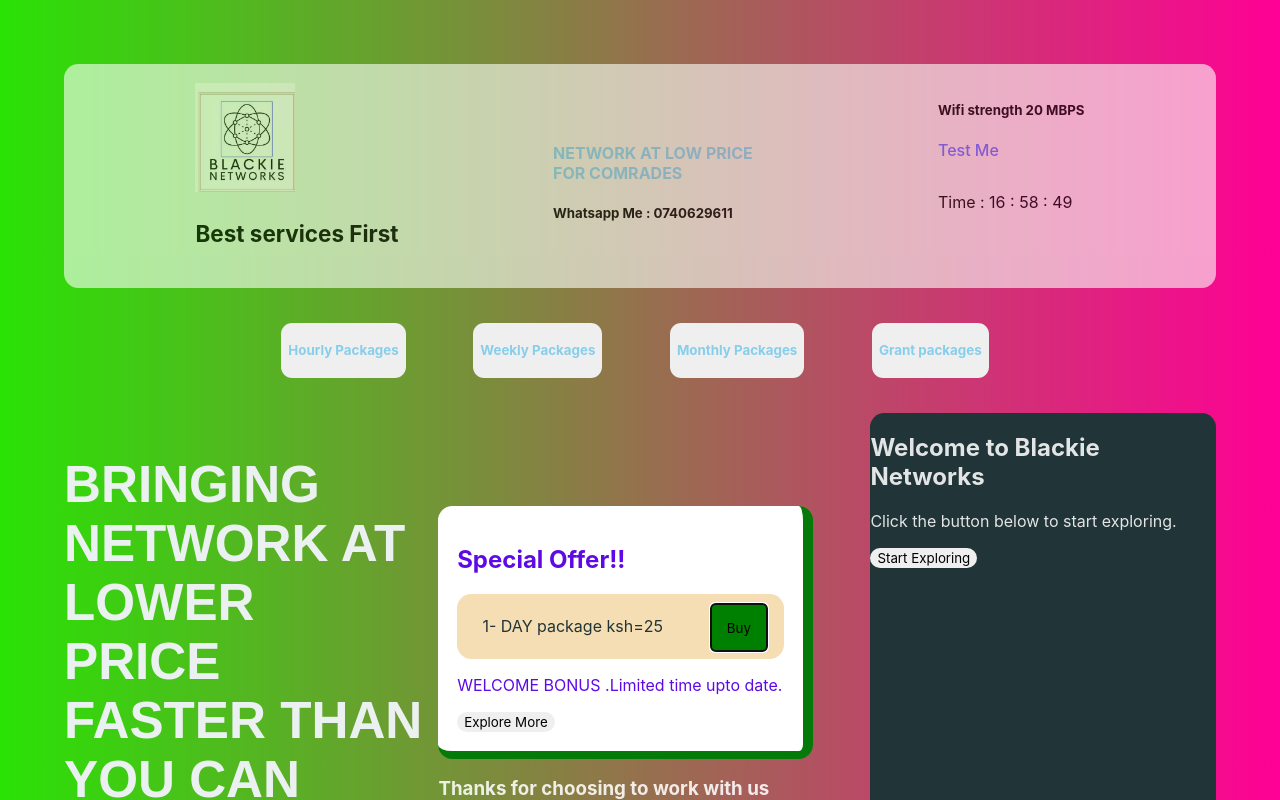
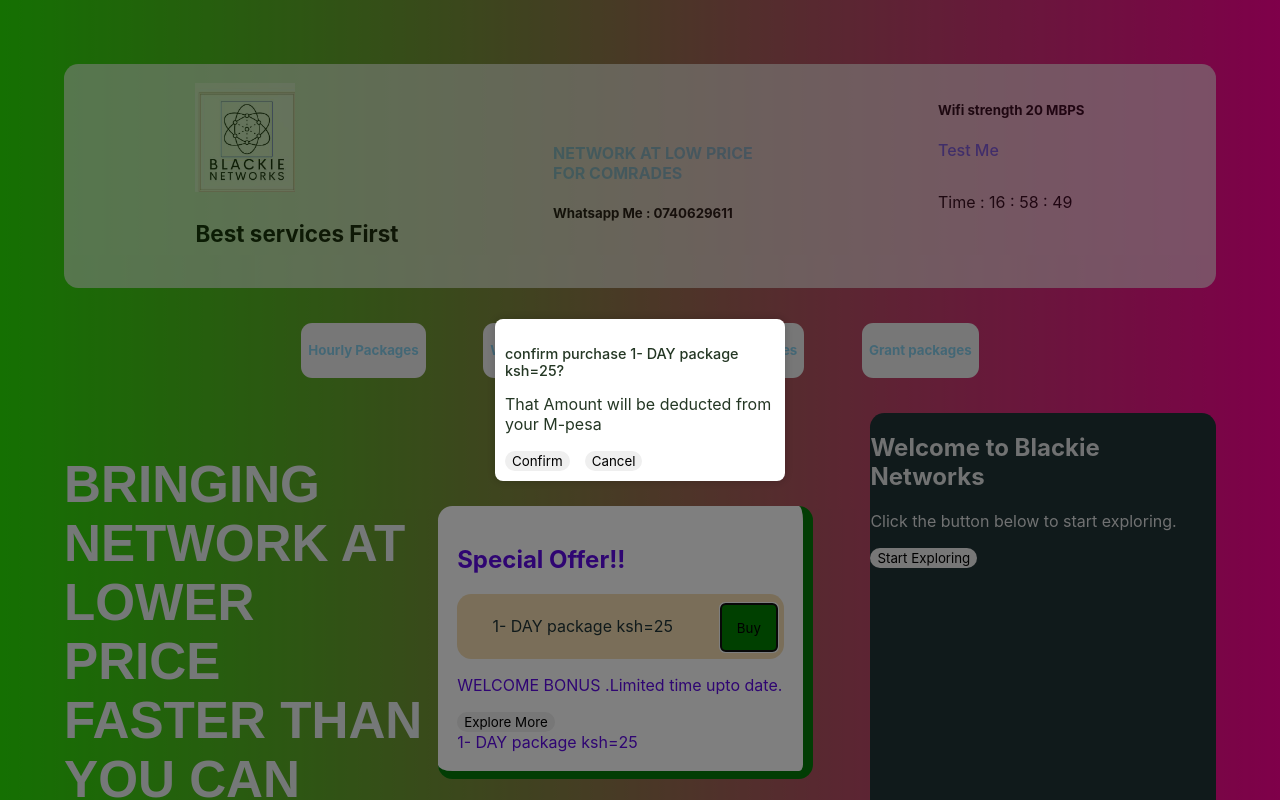
Before and after one commit to Enockay/Blackie-Networks, a React (Vite) app in the folder networks-tech/: page / in a window 1280 px wide. Both pictures are taken after a click on the button "Buy". Shown: the top 800 px of the page. Built offline with nearby package versions, Linux system fonts and the light colour scheme.

Commit message:
1file added

```diff
--- a/networks-tech/src/default.jsx
+++ b/networks-tech/src/default.jsx
@@ -1,9 +1,37 @@
 import React, { useState } from 'react';
+import CustomModal from './handlePurchase';
 
 const InitialOffer = () => {
   const [userInteracted, setUserInteracted] = useState(false);
+  const [showModal, setShowModal] = useState(false);
+  const [selectedPackage, setSelectedPackage] = useState(null);
+
   const handleInteraction = () => {
     setUserInteracted(true);
+
+  };
+  const handleButtonClick = () => {
+    setShowModal(true);
+  };
+
+  const handleConfirm = () => {
+    // Perform the action you want to confirm
+    console.log('Confirmed!');
+    // Close the modal
+    setShowModal(false);
+  };
+
+  const handleCancel = () => {
+    // Cancel the action or simply close the modal
+    console.log('Canceled!');
+    setShowModal(false);
+  };
+
+
+  const handlePurchase = (packageLabel) => {
+
+    handleButtonClick();
+    setSelectedPackage(packageLabel);
   };
 
   return (
@@ -11,11 +39,23 @@
       {!userInteracted && (
         <div className="offer-content" >
           <h2>Special Offer!!</h2>
-          <span className="item-2"> <p className='p'>1- DAY  package ksh=25 </p><button className="k-25"> Buy</button> </span>
+          <span className="item-2"> <p className='p'>1- DAY  package ksh=25 </p><button className="k-25"onClick={()=>handlePurchase('1- DAY  package ksh=25')}> Buy</button> </span>
           <p> WELCOME BONUS .Limited time upto date.</p>
           <button onClick={handleInteraction}>Explore More</button>
         </div>
       )}
+      {selectedPackage}
+     <CustomModal
+        isOpen={showModal}
+        onConfirm={handleConfirm}
+        onCancel={handleCancel}
+        message={(
+            <div>
+            <p className='display'>{`confirm purchase ${selectedPackage}?`}</p>
+            <label >That Amount will be deducted from your M-pesa</label>
+          </div>
+        )}
+      />
     </div>
   );
 };
--- a/networks-tech/src/handlePurchase.jsx
+++ b/networks-tech/src/handlePurchase.jsx
@@ -8,8 +8,8 @@
           <div className="modal">
               <p>{message}</p>
                <div className="button-container">
-              <button onClick={onConfirm}>Confirm</button>
-              <button onClick={onCancel}>Cancel</button>
+              <button className="prompt-button" onClick={onConfirm}>Confirm</button>
+              <button className='prompt-button' onClick={onCancel}>Cancel</button>
             </div>
           </div>
         </div>
--- a/networks-tech/src/index.css
+++ b/networks-tech/src/index.css
@@ -79,8 +79,8 @@
   margin-top: 10px;
 }
 
-button {
-  margin-right: 10px;
+.prompt-button {
+  margin-right:15px;
 }
 
 .display{
```
